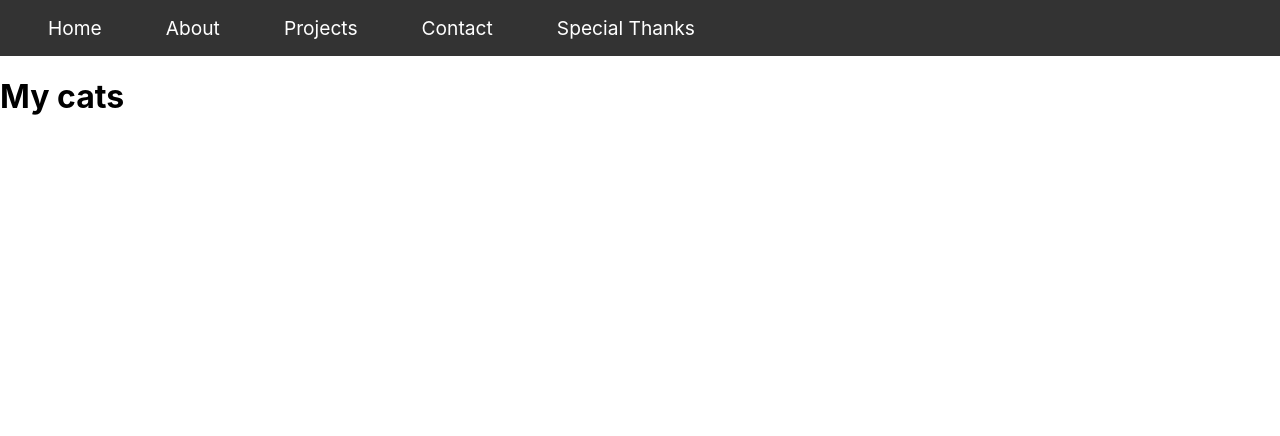
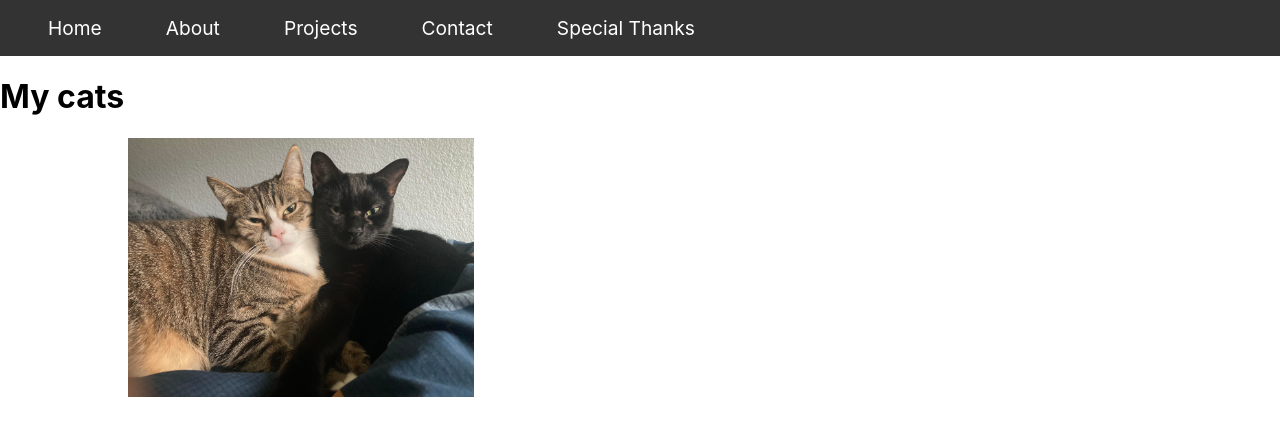
Before and after one commit to Nemo11235/allenliu-portfolio, a React (Create React App) app: page /allenliu-portfolio/thank in a window 1280 px wide. Shown: the top 436 px of the page. Built offline with nearby package versions, Linux system fonts and the light colour scheme.

Commit message:
added pic

```diff
--- a/src/ThankPage/ThankPage.js
+++ b/src/ThankPage/ThankPage.js
@@ -1,11 +1,16 @@
 import React from "react";
 import NavBar from "../NavBar/NavBar";
+import BothImg from "../Images/both.jpg";
+import "./ThankPage.scss";
 
 function ThankPage() {
   return (
     <div>
       <NavBar />
       <h1>My cats</h1>
+      <div className="img-wrapper">
+        <img src={BothImg} className="img-style" alt="An img of both cats" />
+      </div>
     </div>
   );
 }
--- a/src/ThankPage/ThankPage.scss
+++ b/src/ThankPage/ThankPage.scss
@@ -0,0 +1,11 @@
+img {
+  height: 30%;
+  width: 30%;
+}
+
+.img-wrapper {
+  display: flex;
+  margin-left: auto;
+  margin-right: auto;
+  margin-left: 10vw;
+}
```
